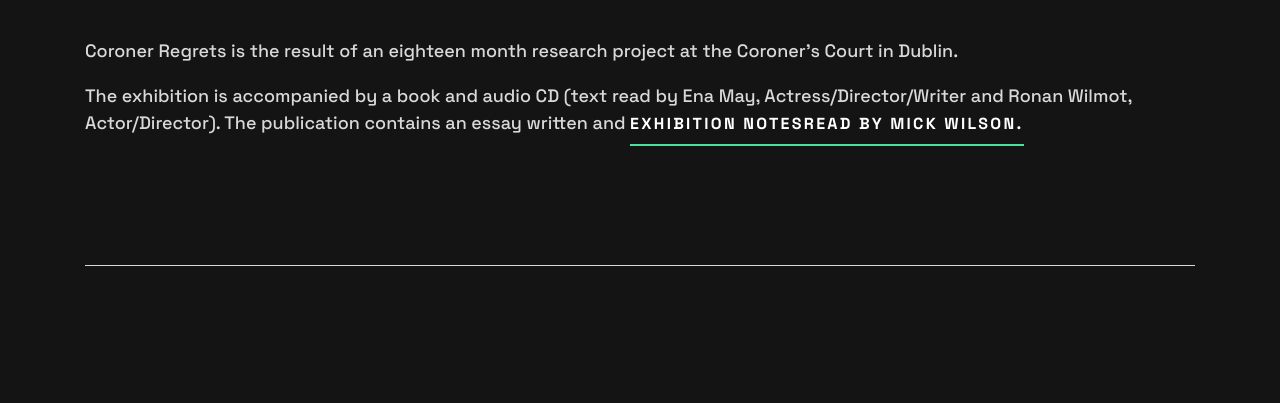
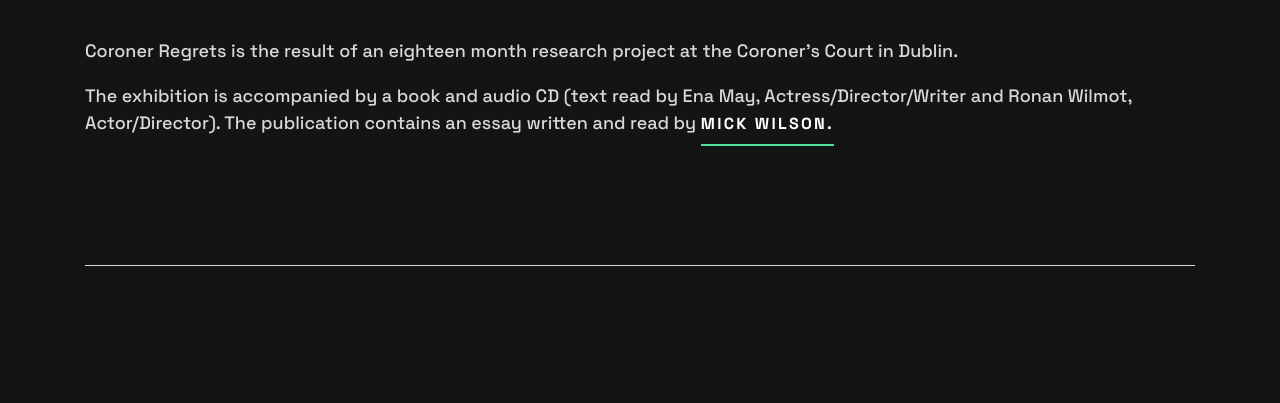
Before and after one commit to virtualanxiety/material-resource, a plain HTML site: page coronerregretsproject.html in a window 1280 px wide. Shown: the part 325-728 px from the top of the page. Drawn offline with Linux system fonts and the light colour scheme; grey boxes are pictures that could not be loaded.

Commit message:
Update coronerregretsproject.html

```diff
--- a/coronerregretsproject.html
+++ b/coronerregretsproject.html
@@ -88,7 +88,7 @@
               <p class="hero__description">
                 <p>Coroner Regrets is the result of an eighteen month research project at the Coroner's Court in Dublin.</p>
 
-<p>The exhibition is accompanied by a book and audio CD (text read by Ena May, Actress/Director/Writer and Ronan Wilmot, Actor/Director). The publication contains an essay written and <a href="coronerregretsexhibnotes" class="underline">Exhibition Notesread by Mick Wilson.</a></p>
+<p>The exhibition is accompanied by a book and audio CD (text read by Ena May, Actress/Director/Writer and Ronan Wilmot, Actor/Director). The publication contains an essay written and read by <a href="coronerregretsexhibnotes" class="underline">Mick Wilson.</a></p>
             </div>
           </div>
         </div>
```
